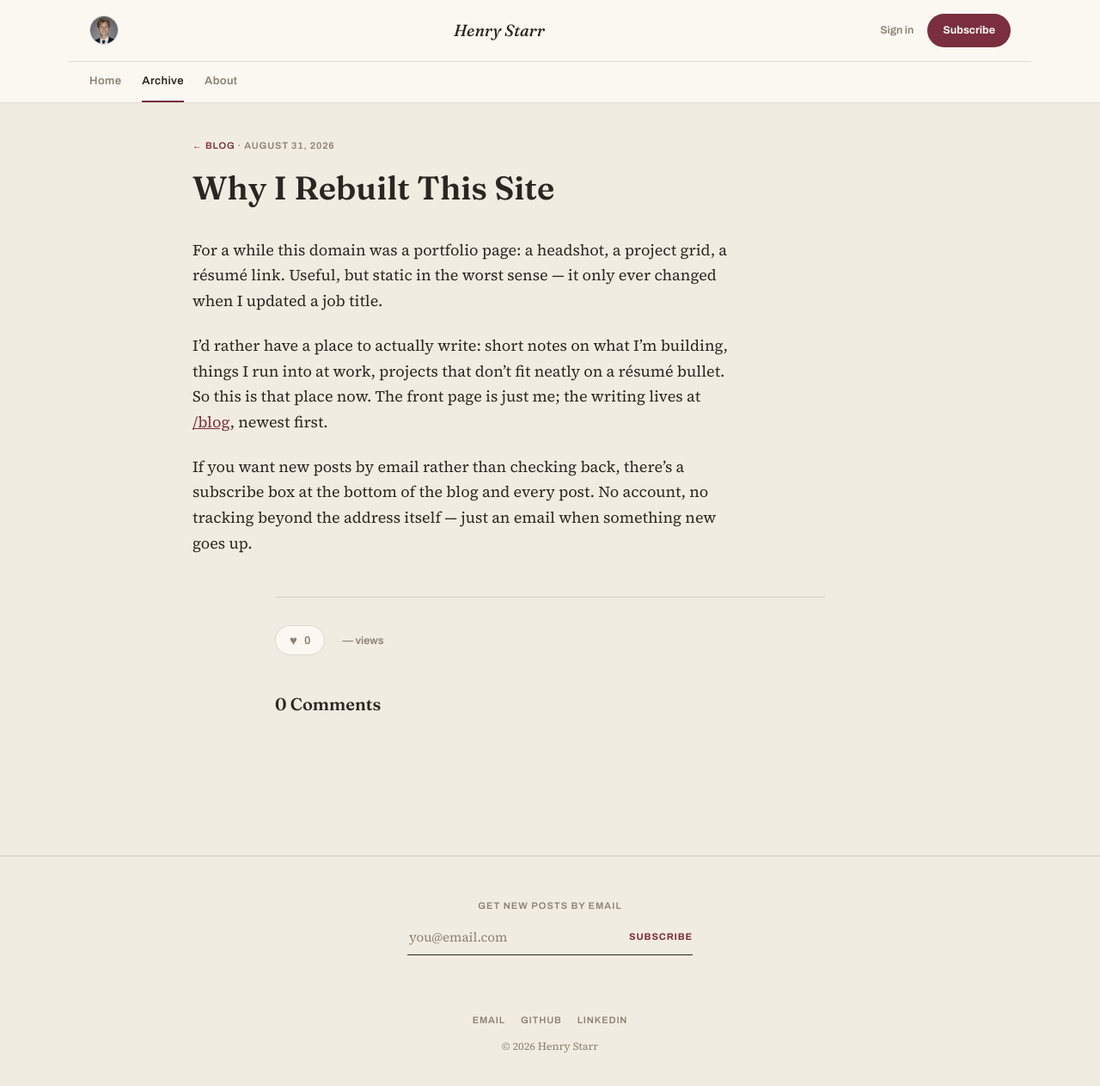
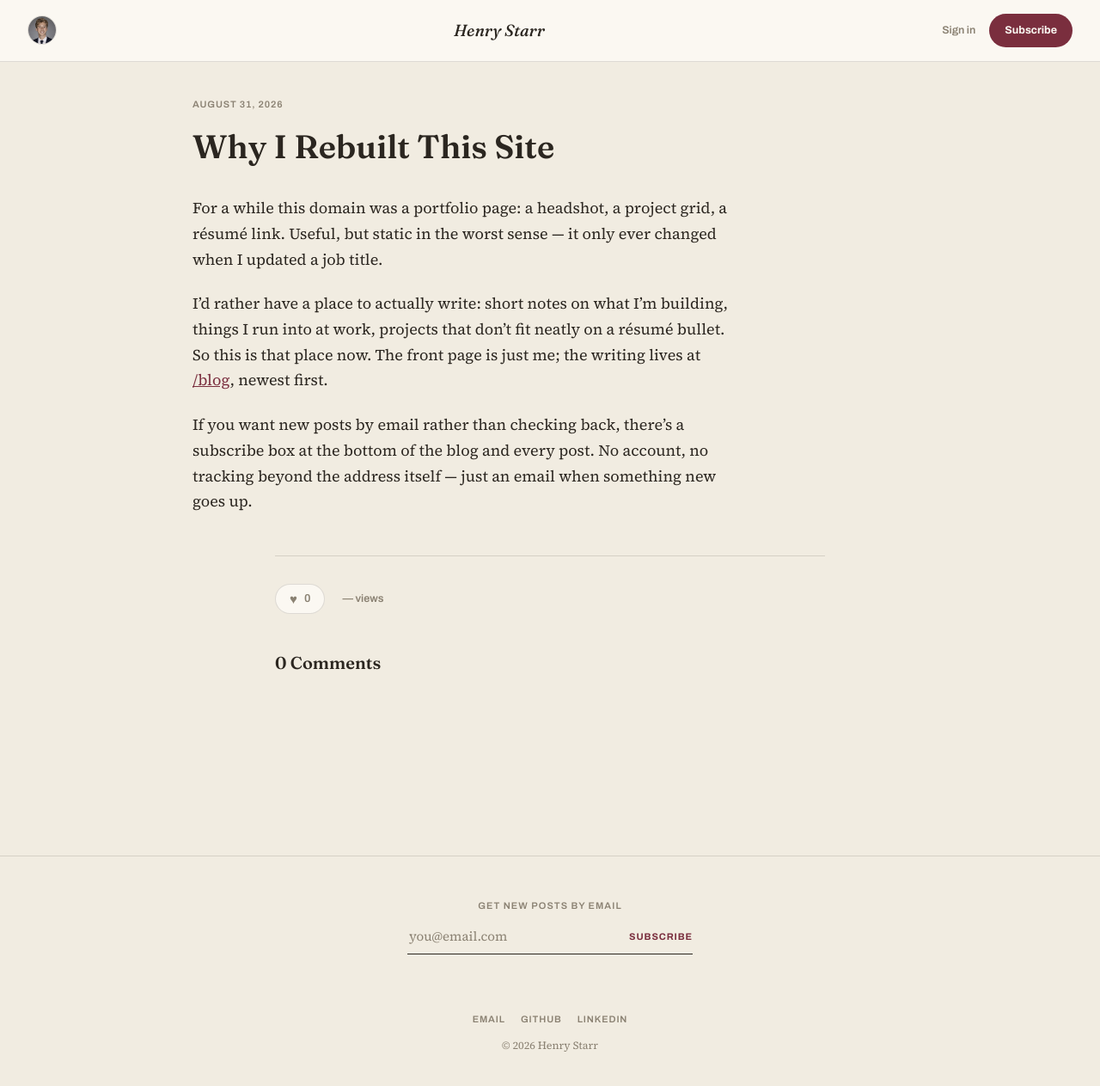
Before and after one commit to henstarr/henstarr.github.io, a Jekyll site: the page built from _posts/2026-08-31-why-i-rebuilt-this-site.md, in a window 1280 px wide and 1267 px high. Shown: the top 1263 px of the window at 86% size. Built offline with Jekyll 4.4.1, drawn with Linux system fonts in a browser that asks for light colours; a script that is not in the unit is left out.

Commit message:
Header goes edge-to-edge; post pages get a minimal sticky header
- Header content (avatar/title/subscribe, nav tabs) now spans the
  full viewport width with padding, rather than a centered max-width
  column -- background bar and content now match.
- Post pages: drop the Home/Archive/About tabs and the "Back to
  Blog" link, and make the header sticky with hide-on-scroll-down /
  reveal-on-scroll-up behavior. Other pages are unaffected (static
  header, tabs kept).

```diff
--- a/_includes/nav.html
+++ b/_includes/nav.html
@@ -7,9 +7,11 @@
     <a class="site-header-signin" href="#" id="site-header-auth">Sign in</a>
     <a class="site-header-subscribe" href="#subscribe">Subscribe</a>
   </div>
+  {% if page.layout != 'post' %}
   <nav class="site-header-tabs">
     <a href="{{ '/' | relative_url }}" class="{% if page.url == '/' %}is-active{% endif %}">Home</a>
-    <a href="{{ '/blog/' | relative_url }}" class="{% if page.url == '/blog/' or page.layout == 'post' %}is-active{% endif %}">Archive</a>
+    <a href="{{ '/blog/' | relative_url }}" class="{% if page.url == '/blog/' %}is-active{% endif %}">Archive</a>
     <a href="{{ '/about/' | relative_url }}" class="{% if page.url == '/about/' %}is-active{% endif %}">About</a>
   </nav>
+  {% endif %}
 </header>
--- a/_layouts/default.html
+++ b/_layouts/default.html
@@ -3,7 +3,7 @@
 <head>
 {% include head.html %}
 </head>
-<body>
+<body{% if page.layout == 'post' %} class="is-post"{% endif %}>
   {% include nav.html %}
   <main>
     {{ content }}
--- a/_layouts/post.html
+++ b/_layouts/post.html
@@ -2,7 +2,7 @@
 layout: default
 ---
 <article class="post">
-  <p class="post-meta"><a href="{{ '/blog/' | relative_url }}" class="back-link">&larr; Blog</a> · {{ page.date | date: "%B %-d, %Y" }}</p>
+  <p class="post-meta">{{ page.date | date: "%B %-d, %Y" }}</p>
   <h1 class="post-title">{{ page.title }}</h1>
   <div class="post-content">
     {{ content }}
--- a/assets/css/style.css
+++ b/assets/css/style.css
@@ -53,10 +53,18 @@
   border-bottom: 1px solid var(--line);
 }
 
+.is-post .site-header {
+  position: sticky;
+  top: 0;
+  z-index: 50;
+  transition: transform 0.25s ease;
+}
+.is-post .site-header.is-hidden {
+  transform: translateY(-100%);
+}
+
 .site-header-bar {
-  max-width: 960px;
-  margin: 0 auto;
-  padding: 16px 24px;
+  padding: 16px 32px;
   display: flex;
   align-items: center;
   gap: 16px;
@@ -108,9 +116,7 @@
 .site-header-signin:hover { color: var(--ink); }
 
 .site-header-tabs {
-  max-width: 960px;
-  margin: 0 auto;
-  padding: 0 24px;
+  padding: 0 32px;
   display: flex;
   gap: 24px;
   border-top: 1px solid var(--line);
@@ -205,8 +211,6 @@
   margin: 0 0 18px;
 }
 
-.back-link { color: var(--accent); text-decoration: none; }
-.back-link:hover { text-decoration: underline; }
 
 .post-title, .page-title {
   font-family: "Fraunces", Georgia, serif;
@@ -1023,8 +1027,6 @@
 /* ---------- Wide screens ---------- */
 
 @media (min-width: 1280px) {
-  .site-header-bar,
-  .site-header-tabs,
   .home-feed {
     max-width: 1120px;
   }
--- a/assets/js/site.js
+++ b/assets/js/site.js
@@ -1,3 +1,25 @@
+// ---- Header hide-on-scroll-down / show-on-scroll-up (post pages only) ----
+(function () {
+  if (!document.body.classList.contains("is-post")) return;
+  var header = document.querySelector(".site-header");
+  if (!header) return;
+  var lastY = window.scrollY;
+  var headerHeight = header.offsetHeight;
+  window.addEventListener(
+    "scroll",
+    function () {
+      var y = window.scrollY;
+      if (y > lastY && y > headerHeight) {
+        header.classList.add("is-hidden");
+      } else if (y < lastY) {
+        header.classList.remove("is-hidden");
+      }
+      lastY = y;
+    },
+    { passive: true }
+  );
+})();
+
 (function () {
   var script = document.currentScript;
   var SUPABASE_URL = script.getAttribute("data-supabase-url");
```
